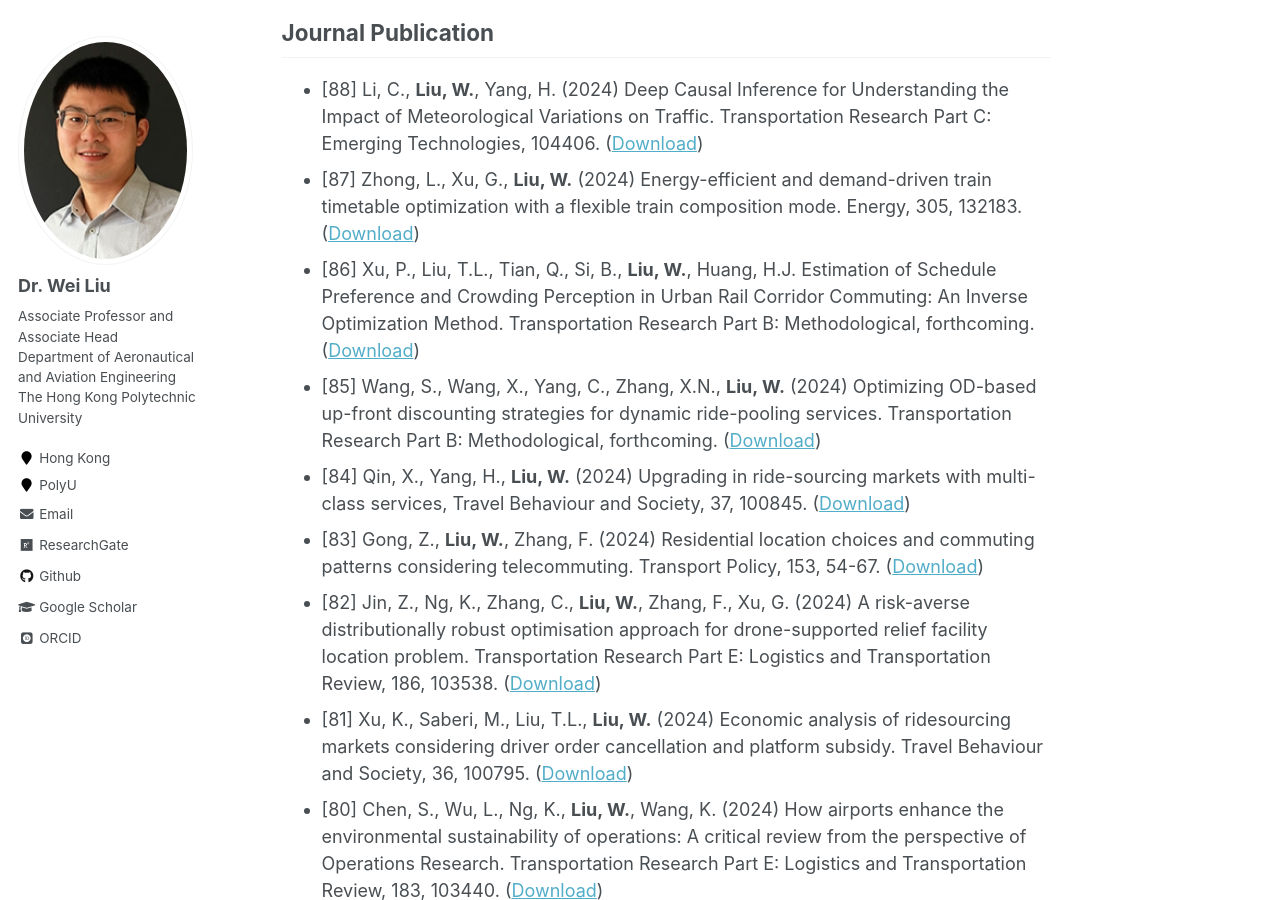
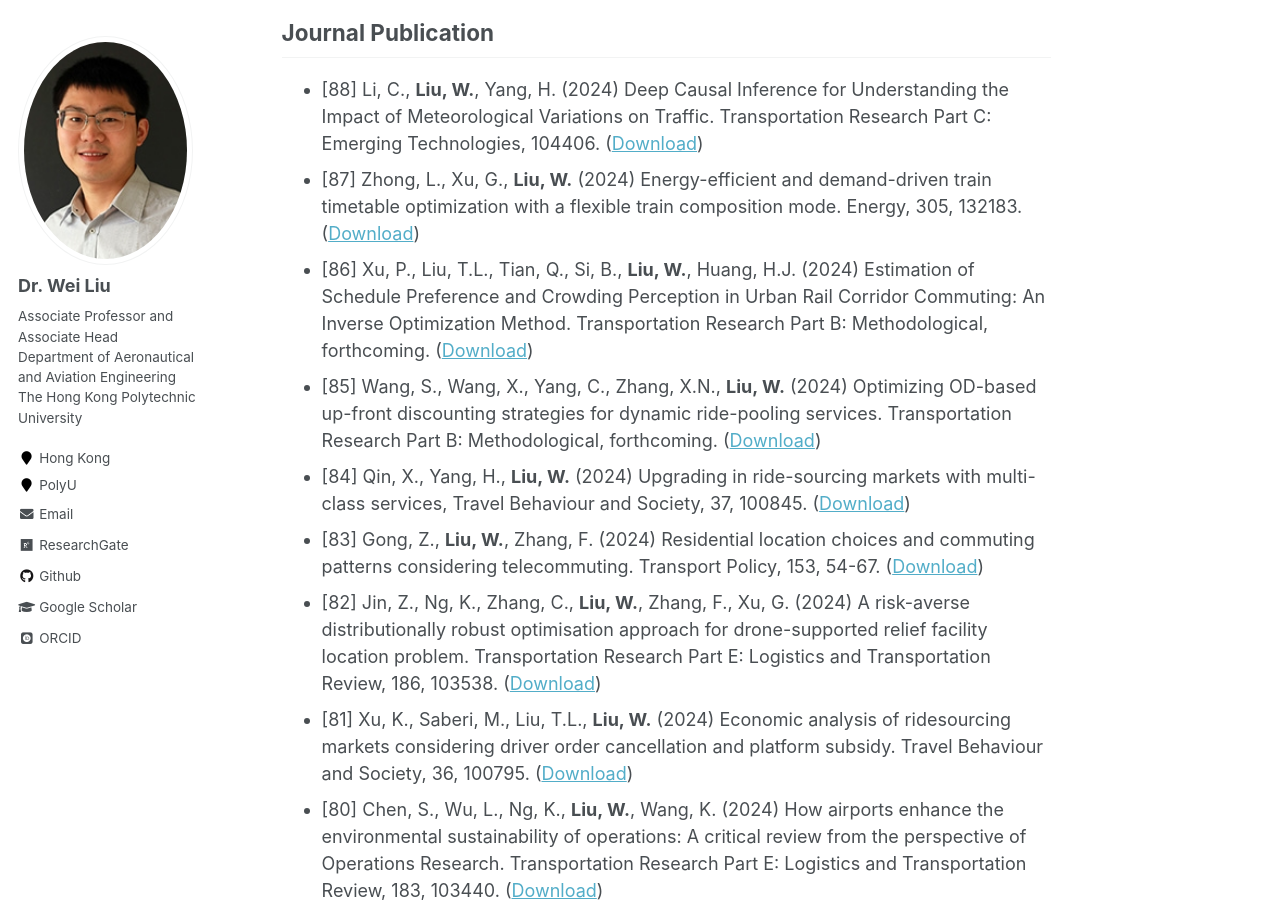
Before and after one commit to weiliu2016/weiliu2016.github.io, a Jekyll site: the page built from _pages/publications.md, in a window 1280 px wide and 900 px high, scrolled down 396 px. Built offline with Jekyll 4.4.1, drawn with Linux system fonts in a browser that asks for light colours; some web fonts are replaced; formulas are drawn with MathJax 3.

Commit message:
Update publications.md

```diff
--- a/_pages/publications.md
+++ b/_pages/publications.md
@@ -24,7 +24,7 @@ Journal Publication
 ----------
 * [88] Li, C., **Liu, W.**, Yang, H. (2024) Deep Causal Inference for Understanding the Impact of Meteorological Variations on Traffic. Transportation Research Part C: Emerging Technologies, 104406. ([Download](https://doi.org/10.1016/j.trc.2024.104744))
 * [87] Zhong, L., Xu, G., **Liu, W.** (2024) Energy-efficient and demand-driven train timetable optimization with a flexible train composition mode. Energy, 305, 132183. ([Download](https://doi.org/10.1016/j.energy.2024.132183))
-* [86] Xu, P., Liu, T.L., Tian, Q., Si, B., **Liu, W.**, Huang, H.J. Estimation of Schedule Preference and Crowding Perception in Urban Rail Corridor Commuting: An Inverse Optimization Method. Transportation Research Part B: Methodological, forthcoming. ([Download](https://doi.org/10.1016/j.trb.2024.xxxxxx))
+* [86] Xu, P., Liu, T.L., Tian, Q., Si, B., **Liu, W.**, Huang, H.J. (2024) Estimation of Schedule Preference and Crowding Perception in Urban Rail Corridor Commuting: An Inverse Optimization Method. Transportation Research Part B: Methodological, forthcoming. ([Download](https://doi.org/10.1016/j.trb.2024.xxxxxx))
 * [85] Wang, S., Wang, X., Yang, C., Zhang, X.N., **Liu, W.** (2024) Optimizing OD-based up-front discounting strategies for dynamic ride-pooling services. Transportation Research Part B: Methodological, forthcoming. ([Download](https://doi.org/10.1016/j.trb.2024.103013))
 * [84] Qin, X., Yang, H., **Liu, W.** (2024) Upgrading in ride-sourcing markets with multi-class services, Travel Behaviour and Society, 37, 100845. ([Download](https://doi.org/10.1016/j.tbs.2024.100845))
 * [83] Gong, Z., **Liu, W.**, Zhang, F. (2024) Residential location choices and commuting patterns considering telecommuting. Transport Policy, 153, 54-67. ([Download](https://doi.org/10.1016/j.tranpol.2024.05.010))
```
